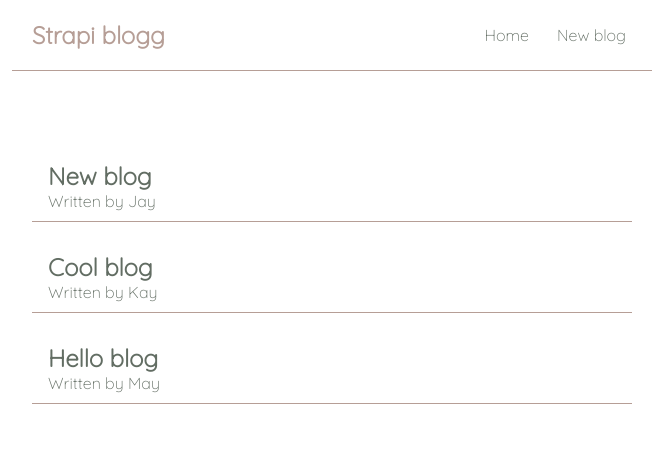
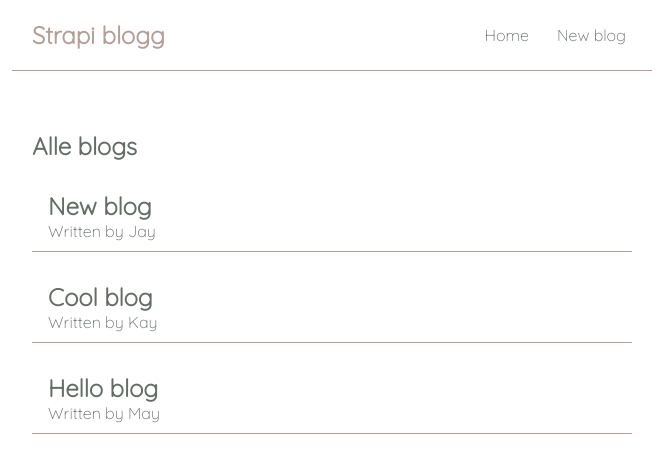
Before and after one commit to KarenJoo/strapi-demo, a React (Create React App) app: page /create in a window 1280 px wide. Shown: the top 462 px of the page, without its empty margins (308-971 px from the left). Built offline with nearby package versions, Linux system fonts and the light colour scheme.

Commit message:
adds props to bloglist

```diff
--- /dev/null
+++ b/src/BlogList.js
@@ -0,0 +1,21 @@
+const BlogList = ({ blogs, title }) => {
+    // const blogs = props.blogs;
+    // const title = props.title;
+
+
+    return (
+        <div className="blog-list">
+            <h2>{ title }</h2>
+                        {blogs.map((blog) => {
+                return (
+                    <div className="blog-preview" key={blog.id}>
+                        <h2>{blog.title}</h2>
+                        <p>Written by {blog.author} </p>
+                    </div>
+                );
+            })}
+        </div>
+     );
+}
+
+export default BlogList;
--- a/src/Home.js
+++ b/src/Home.js
@@ -1,4 +1,5 @@
 import { useState } from 'react';
+import BlogList from './BlogList';
 
 const Home = () => {
     const [blogs, setBlogs] = useState([
@@ -9,14 +10,7 @@
 
     return (
         <div className="home">
-            {blogs.map((blog) => {
-                return (
-                    <div className="blog-preview" key={blog.id}>
-                        <h2>{blog.title}</h2>
-                        <p>Written by {blog.author} </p>
-                    </div>
-                );
-            })}
+            <BlogList blogs={blogs} title="Alle blogs" />
         </div>
     );
 }
```
